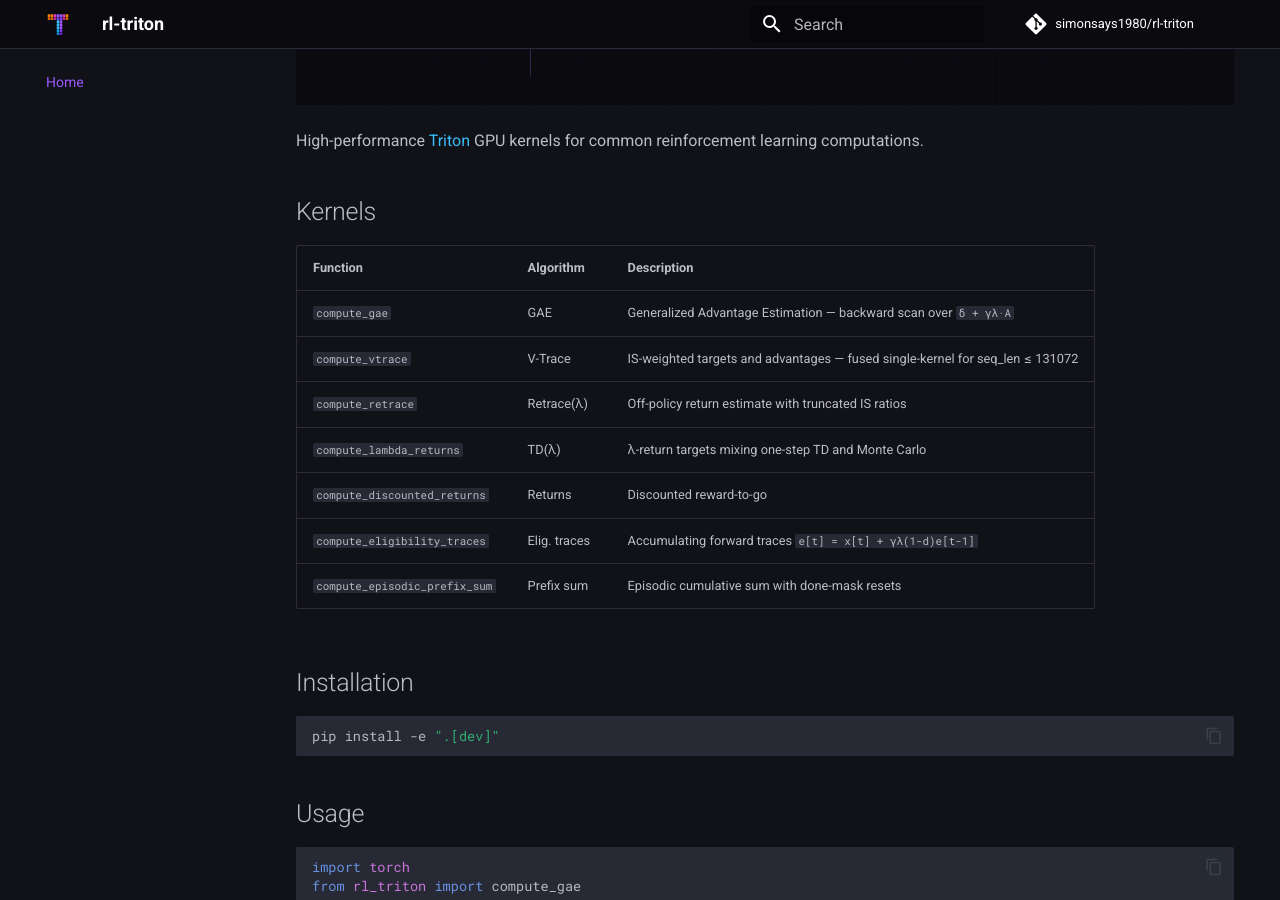
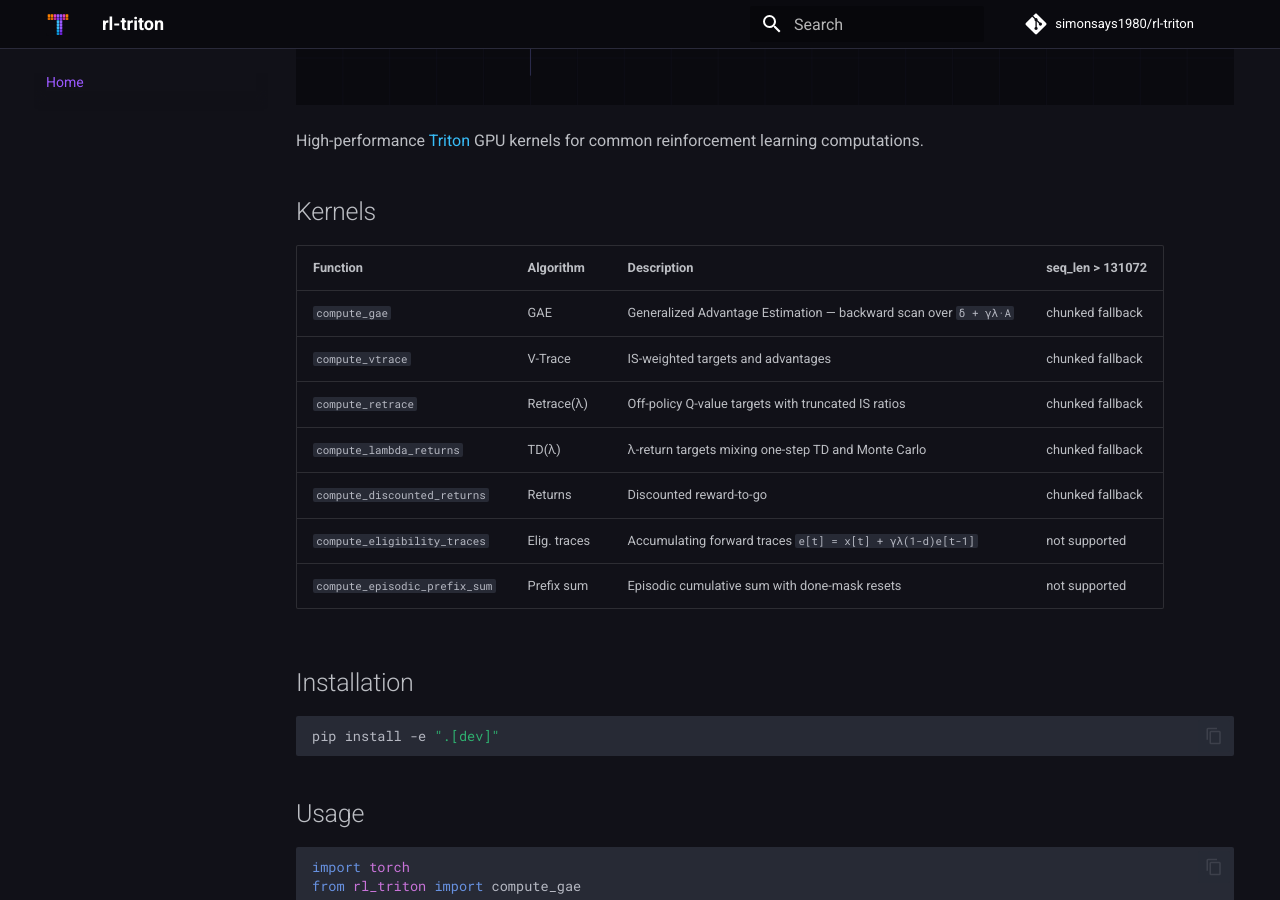
Before and after one commit to simonsays1980/rl-triton, an MkDocs documentation site: the page built from docs/index.md, in a window 1280 px wide and 900 px high, scrolled down 281 px. Built offline with MkDocs 1.6.1 and Material for MkDocs 9.7.7, drawn with Linux system fonts in a browser that asks for light colours; comment, search, counter and statistics services are not loaded.

Commit message:
Updated the README for all fused kernel variants.
Signed-off-by: simonsays1980 <simon.zehnder@gmail.com>

```diff
--- a/docs/index.md
+++ b/docs/index.md
@@ -17,15 +17,15 @@ High-performance [Triton](https://github.com/openai/triton) GPU kernels for comm
 
 ## Kernels
 
-| Function | Algorithm | Description |
-|---|---|---|
-| `compute_gae` | GAE | Generalized Advantage Estimation — backward scan over `δ + γλ·A` |
-| `compute_vtrace` | V-Trace | IS-weighted targets and advantages — fused single-kernel for seq_len ≤ 131072 |
-| `compute_retrace` | Retrace(λ) | Off-policy return estimate with truncated IS ratios |
-| `compute_lambda_returns` | TD(λ) | λ-return targets mixing one-step TD and Monte Carlo |
-| `compute_discounted_returns` | Returns | Discounted reward-to-go |
-| `compute_eligibility_traces` | Elig. traces | Accumulating forward traces `e[t] = x[t] + γλ(1-d)e[t-1]` |
-| `compute_episodic_prefix_sum` | Prefix sum | Episodic cumulative sum with done-mask resets |
+| Function | Algorithm | Description | seq_len > 131072 |
+|---|---|---|---|
+| `compute_gae` | GAE | Generalized Advantage Estimation — backward scan over `δ + γλ·A` | chunked fallback |
+| `compute_vtrace` | V-Trace | IS-weighted targets and advantages | chunked fallback |
+| `compute_retrace` | Retrace(λ) | Off-policy Q-value targets with truncated IS ratios | chunked fallback |
+| `compute_lambda_returns` | TD(λ) | λ-return targets mixing one-step TD and Monte Carlo | chunked fallback |
+| `compute_discounted_returns` | Returns | Discounted reward-to-go | chunked fallback |
+| `compute_eligibility_traces` | Elig. traces | Accumulating forward traces `e[t] = x[t] + γλ(1-d)e[t-1]` | not supported |
+| `compute_episodic_prefix_sum` | Prefix sum | Episodic cumulative sum with done-mask resets | not supported |
 
 ## Installation
 
```
